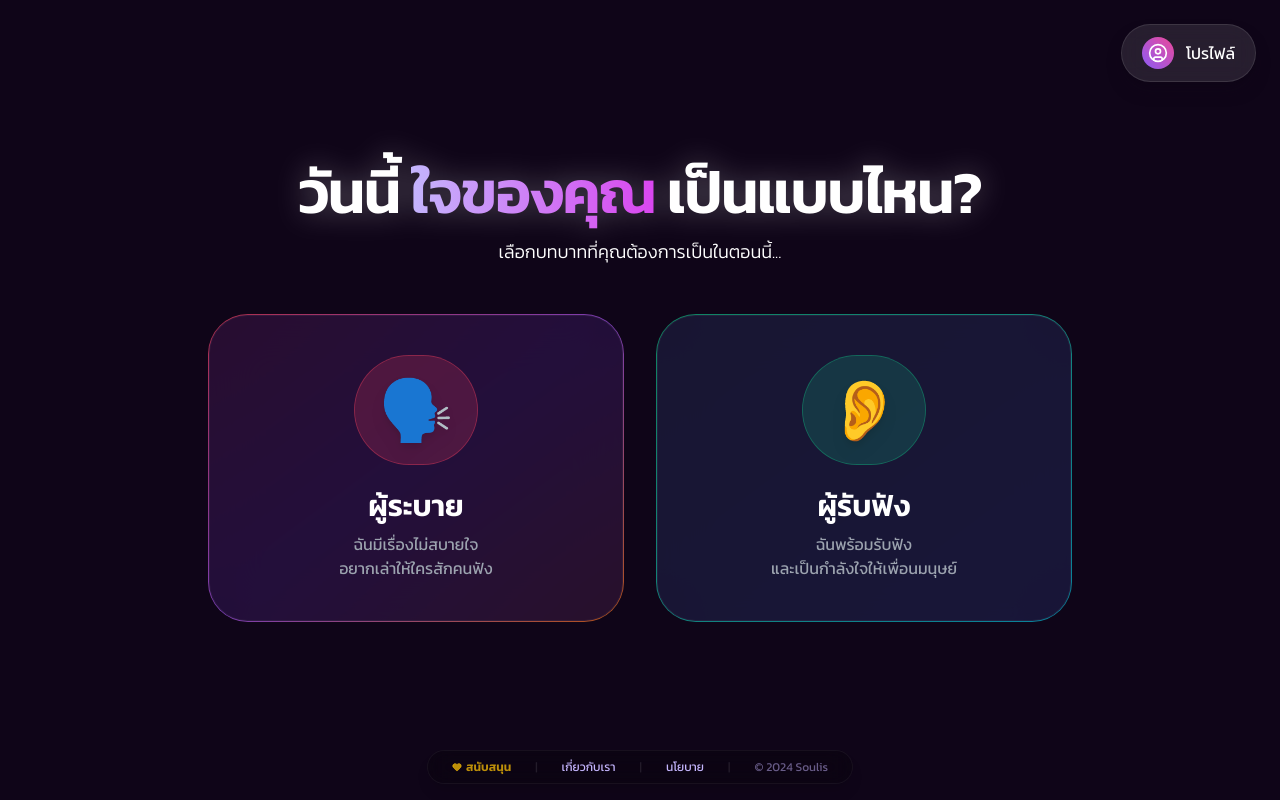
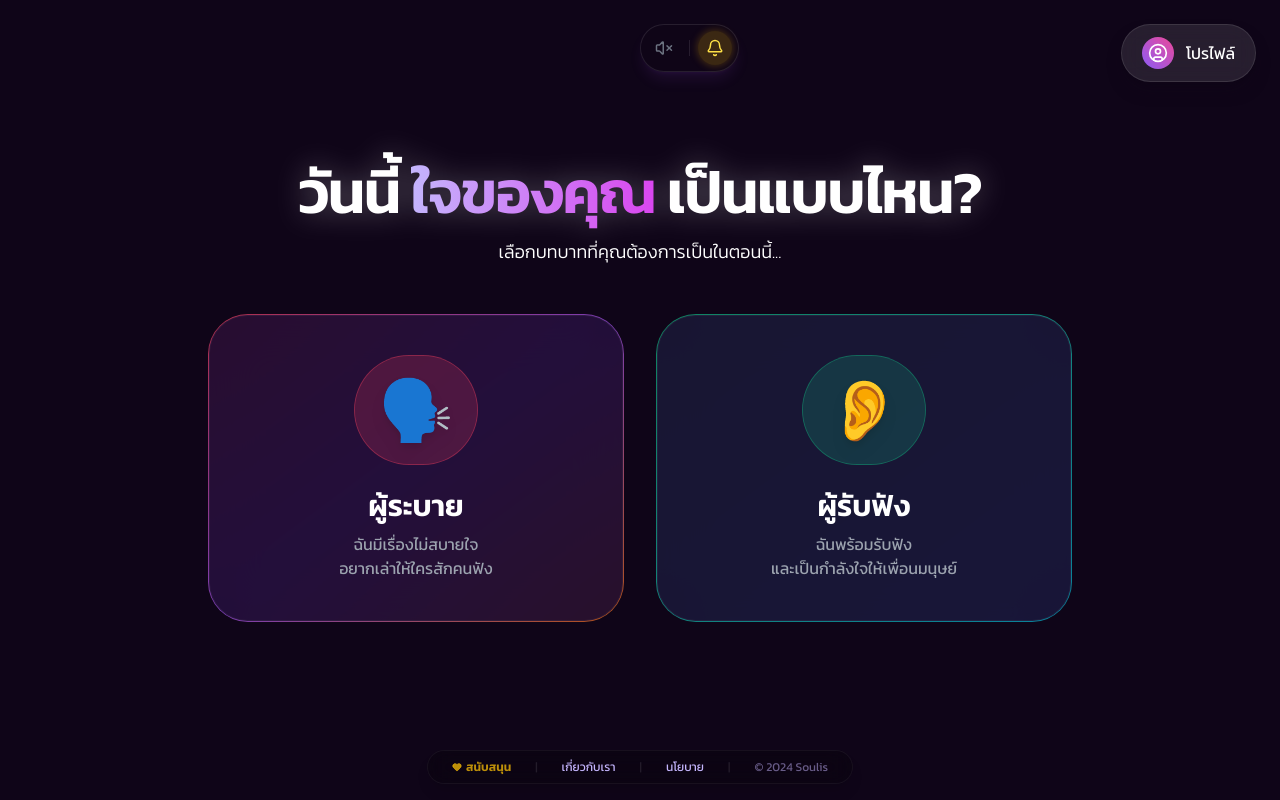
Before and after one commit to soulisweb-code/soulis, a React (Vite) app: page /select-role in a window 1280 px wide. Built offline with nearby package versions, Linux system fonts and the light colour scheme; no server answers.

Commit message:
Patch Sound

```diff
--- a/src/App.jsx
+++ b/src/App.jsx
@@ -2,6 +2,10 @@ import { Suspense, lazy } from 'react';
 import { BrowserRouter, Routes, Route } from 'react-router-dom';
 import BanEnforcer from './components/BanEnforcer';
 import Footer from './components/Footer';
+
+// 🔥 1. Import ระบบเสียงและปุ่มควบคุม
+import { SoundProvider } from './context/SoundContext';
+import SoundController from './components/SoundController';
 
 // Lazy Load Pages
 const Login = lazy(() => import('./pages/Login'));
@@ -21,7 +25,7 @@ const NotFound = lazy(() => import('./pages/NotFound'));
 
 // Loading Screen Component
 const PageLoader = () => (
-  <div className="flex items-center justify-center min-h-screen text-white">
+  <div className="flex items-center justify-center min-h-screen text-white bg-soulis-900">
     <div className="flex flex-col items-center gap-4">
       <div className="w-12 h-12 border-4 border-soulis-500 border-t-transparent rounded-full animate-spin"></div>
       <p className="text-soulis-300 text-sm animate-pulse">Loading...</p>
@@ -35,13 +39,19 @@ function App() {
       {/* ยามเฝ้าประตู (เช็คคนโดนแบน) */}
       <BanEnforcer />
 
+      {/* 🔥 2. ครอบแอปด้วย SoundProvider เพื่อให้เพลงเล่นต่อเนื่องไม่ขาดตอน */}
+      <SoundProvider>
+
+        {/* 🔥 3. ใส่ปุ่มควบคุมเสียง (จะลอยอยู่ข้างบน และซ่อนเองในหน้า Login/Admin) */}
+        <SoundController />
+
         <Suspense fallback={<PageLoader />}>
           <Routes>
             {/* User Routes */}
             <Route path="/" element={<Login />} />
             <Route path="/select-role" element={<RoleSelection />} />
             <Route path="/instruction" element={<Instruction />} />
-          <Route path="/waiting" element={<WaitingRoom />} />
+            <Route path="/waiting-room" element={<WaitingRoom />} />
             <Route path="/chat/:matchId" element={<Chat />} />
             <Route path="/profile" element={<Profile />} />
             <Route path="/thank-you-listener" element={<ThankYouListener />} />
@@ -64,6 +74,7 @@ function App() {
         {/* Footer Menu (จะซ่อนตัวเองอัตโนมัติในหน้าแชท/Admin) */}
         <Footer />
 
+      </SoundProvider>
     </BrowserRouter>
   );
 }
--- /dev/null
+++ b/src/components/SoundController.jsx
@@ -0,0 +1,40 @@
+import { useLocation } from 'react-router-dom';
+import { useSound } from '../context/SoundContext';
+import { Music, VolumeX, Bell, BellOff } from 'lucide-react';
+
+export default function SoundController() {
+  const { isMusicOn, toggleMusic, isNotifyOn, toggleNotify } = useSound();
+  const location = useLocation();
+
+  // ถ้าอยู่หน้า Login หรือ Admin ให้ซ่อนปุ่มไปเลย
+  const hiddenPages = ['/', '/admin', '/admin-dashboard'];
+  if (hiddenPages.includes(location.pathname)) return null;
+
+  return (
+    <div className="fixed top-6 left-1/2 transform -translate-x-1/2 z-[100] animate-fade-in">
+      <div className="flex items-center gap-1 bg-soulis-900/40 backdrop-blur-xl border border-white/10 p-1.5 rounded-full shadow-lg shadow-purple-500/10 hover:scale-105 transition-transform duration-300">
+
+        {/* ปุ่มเพลง */}
+        <button
+            onClick={toggleMusic}
+            className={`p-2 rounded-full transition-all duration-300 ${isMusicOn ? 'bg-purple-500/20 text-purple-300 shadow-[0_0_10px_rgba(168,85,247,0.3)]' : 'bg-transparent text-gray-500 hover:text-gray-300'}`}
+            title="เพลงพื้นหลัง"
+        >
+            {isMusicOn ? <Music size={18} className="animate-pulse" /> : <VolumeX size={18} />}
+        </button>
+
+        <div className="w-[1px] h-4 bg-white/10 mx-1"></div>
+
+        {/* ปุ่มแจ้งเตือน */}
+        <button
+            onClick={toggleNotify}
+            className={`p-2 rounded-full transition-all duration-300 ${isNotifyOn ? 'bg-yellow-500/20 text-yellow-300 shadow-[0_0_10px_rgba(234,179,8,0.3)]' : 'bg-transparent text-gray-500 hover:text-gray-300'}`}
+            title="เสียงแจ้งเตือน"
+        >
+            {isNotifyOn ? <Bell size={18} /> : <BellOff size={18} />}
+        </button>
+
+      </div>
+    </div>
+  );
+}
--- /dev/null
+++ b/src/context/SoundContext.jsx
@@ -0,0 +1,68 @@
+import { createContext, useContext, useState, useRef, useEffect } from 'react';
+import { useLocation } from 'react-router-dom';
+
+const SoundContext = createContext();
+
+export function SoundProvider({ children }) {
+  const [isMusicOn, setIsMusicOn] = useState(false); // เริ่มต้นปิดไว้ก่อน (กัน Browser บล็อก Autoplay)
+  const [isNotifyOn, setIsNotifyOn] = useState(true);
+
+  const musicRef = useRef(null);
+  const notifyRef = useRef(null);
+  const location = useLocation();
+
+  // 🚫 รายชื่อหน้าที่ห้ามมีเสียง
+  const silentPages = ['/', '/admin', '/admin-dashboard'];
+
+  // จัดการเพลงพื้นหลัง (Background Music)
+  useEffect(() => {
+    if (silentPages.includes(location.pathname)) {
+        // ถ้าอยู่หน้าห้าม -> หยุดเพลงทันที
+        musicRef.current?.pause();
+    } else {
+        // ถ้าอยู่หน้าปกติ และเปิดเพลงไว้ -> เล่นต่อ
+        if (isMusicOn) {
+            musicRef.current?.play().catch(() => setIsMusicOn(false)); // กัน Error Autoplay
+        }
+    }
+  }, [location, isMusicOn]);
+
+  const toggleMusic = () => {
+    if (isMusicOn) {
+      musicRef.current?.pause();
+    } else {
+      musicRef.current?.play();
+    }
+    setIsMusicOn(!isMusicOn);
+  };
+
+  const toggleNotify = () => {
+    setIsNotifyOn(!isNotifyOn);
+  };
+
+  const playNotification = () => {
+    if (isNotifyOn && notifyRef.current) {
+        notifyRef.current.currentTime = 0;
+        notifyRef.current.play().catch(e => console.log("Notify error:", e));
+    }
+  };
+
+  return (
+    <SoundContext.Provider value={{ isMusicOn, toggleMusic, isNotifyOn, toggleNotify, playNotification }}>
+      {children}
+
+      {/* 🎵 1. ใส่ลิงก์เพลงพื้นหลังตรงนี้ (MP3) */}
+      <audio ref={musicRef} loop>
+        <source src="/assets/sounds/bg-music.mp3" type="audio/mpeg" />
+      </audio>
+
+      {/* 🔔 2. ใส่ลิงก์เสียงแจ้งเตือนตรงนี้ (MP3/WAV) */}
+      <audio ref={notifyRef}>
+        <source src="/assets/sounds/notification.mp3" type="audio/mpeg" />
+      </audio>
+
+    </SoundContext.Provider>
+  );
+}
+
+export const useSound = () => useContext(SoundContext);
--- a/src/pages/Chat.jsx
+++ b/src/pages/Chat.jsx
@@ -4,9 +4,15 @@ import { supabase } from '../supabaseClient';
 import { Send, Star, User, AlertTriangle, LogOut, Flag, X } from 'lucide-react';
 import { Helmet } from 'react-helmet-async';
 
+// 🔥 1. Import ระบบเสียง
+import { useSound } from '../context/SoundContext';
+
 export default function Chat() {
   const { matchId } = useParams();
   const navigate = useNavigate();
+
+  // 🔥 2. ดึงฟังก์ชันเล่นเสียงมาใช้
+  const { playNotification } = useSound();
 
   const [messages, setMessages] = useState([]);
   const [newMessage, setNewMessage] = useState('');
@@ -135,7 +141,11 @@ export default function Chat() {
       channelRef.current = supabase.channel(`room-${matchId}`)
         .on('postgres_changes', { event: 'INSERT', schema: 'public', table: 'messages', filter: `match_id=eq.${matchId}` }, (payload) => {
            if (payload.new.content === '###END###') finalExit(userIsTalker);
-           else if (payload.new.sender_id !== user.id) fetchMessages();
+           else if (payload.new.sender_id !== user.id) {
+               // 🔥 3. ถ้าคนอื่นส่งมา ให้ดึงข้อความและเล่นเสียง
+               fetchMessages();
+               playNotification();
+           }
         })
         .on('postgres_changes', { event: 'UPDATE', schema: 'public', table: 'matches', filter: `id=eq.${matchId}` }, (payload) => {
            if (payload.new.is_active === false) finalExit(userIsTalker);
@@ -151,7 +161,7 @@ export default function Chat() {
 
     setupChat();
     return () => { killSystem(); };
-  }, [matchId, navigate]);
+  }, [matchId, navigate]); // playNotification ไม่ต้องใส่ใน dependency array เพื่อป้องกัน re-render วนลูป
 
   useEffect(() => { if(!isFinished.current) scrollToBottom(); }, [messages]);
 
```
Also changed, not shown: 2 other files (tests, documents, lock files or other folders). Lines whose indentation alone changed are shown as unchanged.
